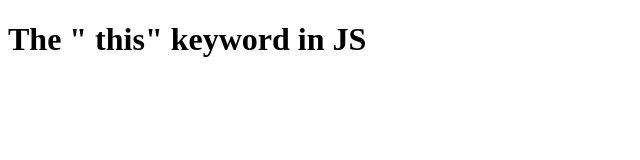
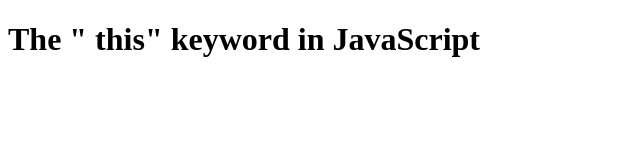
Before and after one commit to NileCoder211/JavaScript-Course, a plain HTML site: page Day-13/index.html in a window 1280 px wide. Shown: the whole page, without its empty margins (0-640 px from the left). Drawn offline with Linux system fonts and the light colour scheme.

Commit message:
The this keyword in JavaScript

```diff
--- a/Day-13/index.html
+++ b/Day-13/index.html
@@ -9,7 +9,7 @@
 </head>
 
 <body>
-    <h1>The " this" keyword in JS</h1>
+    <h1>The " this" keyword in JavaScript</h1>
 </body>
 
 </html>
--- a/Day-13/index.js
+++ b/Day-13/index.js
@@ -3,6 +3,7 @@
 //  It helps in catching common coding errors and "unsafe" actions such as defining global variables.
 
 console.log("Welcome to Day 13: The this keyword");
+// "this" keyword is like that friend who like picking sides in an argument
 
 // Global Context
 
```
